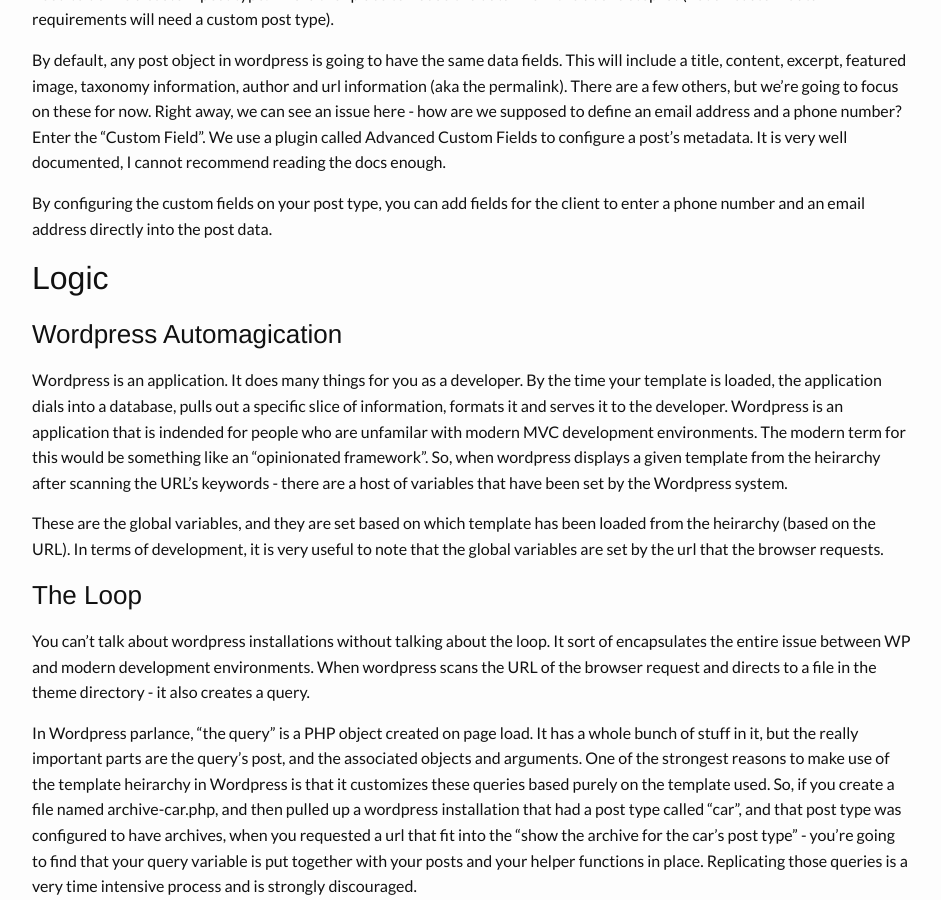
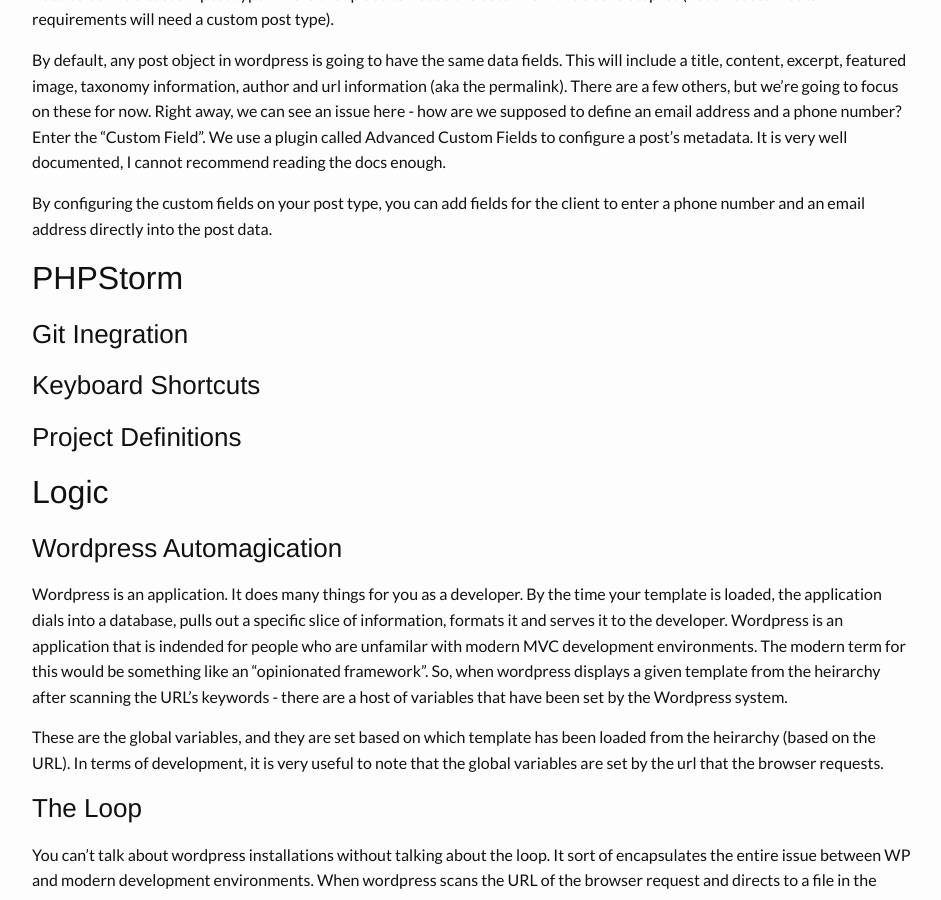
Before and after one commit to ghurson/Eat-Ship-and-Go-Home, a Jekyll site: the page built from _posts/2016-01-08-introduction-to-wordpress.md, in a window 1280 px wide and 900 px high, scrolled down 9840 px. Shown: the whole window, without its empty margins (168-1109 px from the left). Built offline with Jekyll 4.4.1, drawn with Linux system fonts in a browser that asks for light colours; nearby versions of some CDN libraries; some of the changed text lies outside the part shown.

Commit message:
defined some glossary terms and udpated the page

```diff
--- a/_posts/2016-01-08-introduction-to-wordpress.md
+++ b/_posts/2016-01-08-introduction-to-wordpress.md
@@ -370,7 +370,13 @@
 By configuring the custom fields on your post type, you can add fields for the client to enter a phone number and an email address directly into the post data.
 
 
+## PHPStorm
 
+### Git Inegration
+
+### Keyboard Shortcuts
+
+### Project Definitions
 
 
 
```
